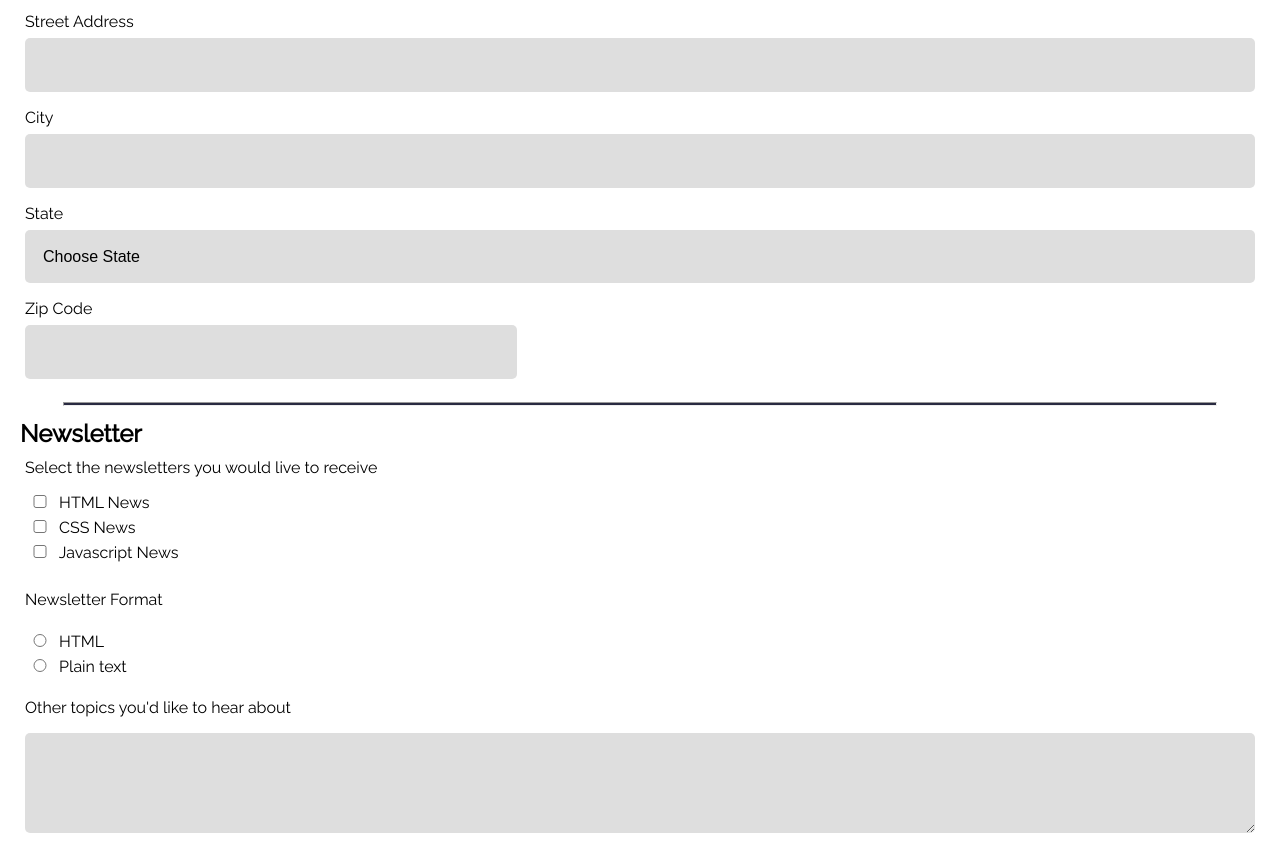
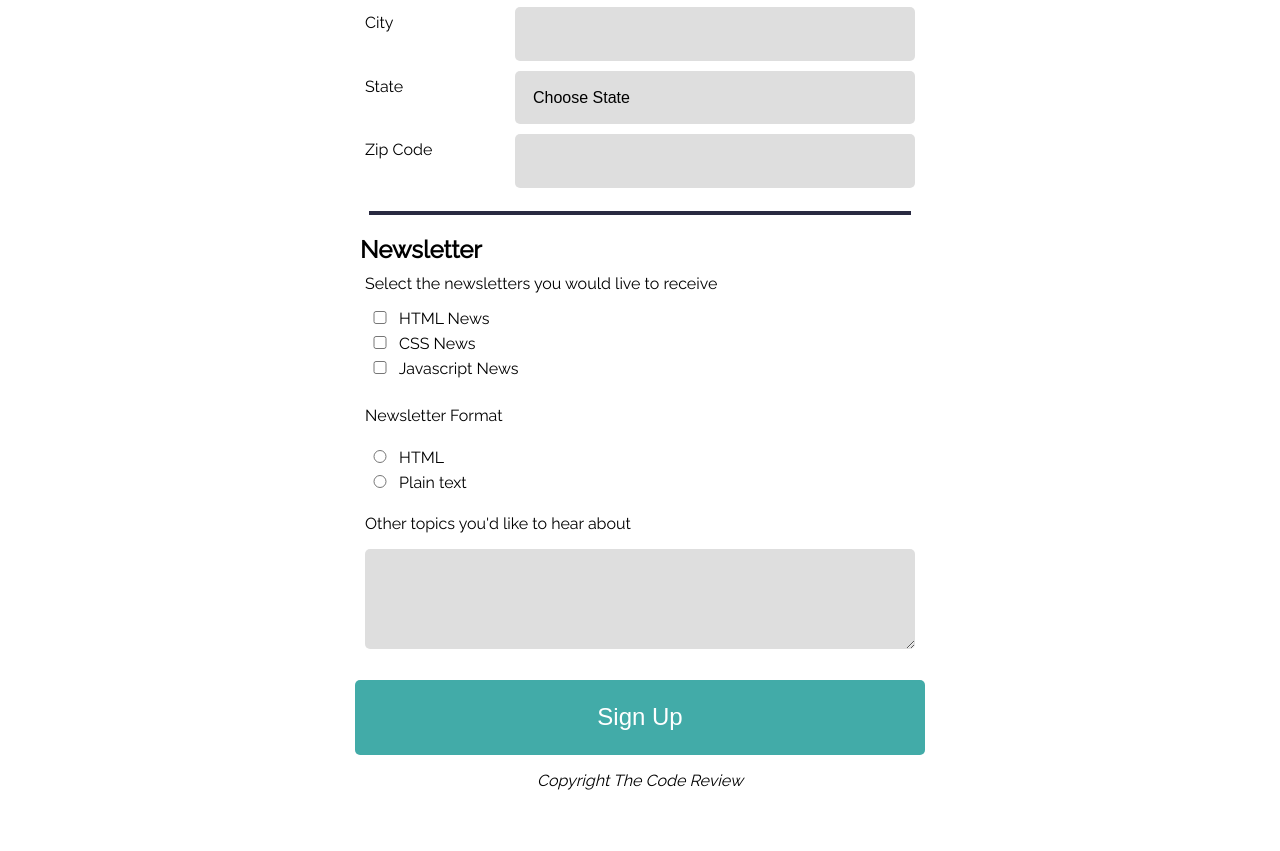
Before and after one commit to zellerpress/online-form---techdegree-project-3, a plain HTML site: page index.html in a window 1280 px wide. Shown: the part 529-1380 px from the top of the page. After the commit the page ends 1319 px from the top, so only its background shows below. Drawn offline with Linux system fonts and the light colour scheme.

Commit message:
fixing media query
tinkering to get the media query layout correct regarding contact info

```diff
--- a/css/styles.css
+++ b/css/styles.css
@@ -12,15 +12,26 @@ body {
   font-family: 'Raleway', sans-serif;
 }
 
+.wrapper {
+  max-width: 95%;
+  margin: 0 auto;
+
+}
+
 h2 {
   margin: 0 auto;
   padding: 5px 20px;
 }
 
-hr {
+#hr_bold {
+  border-top: solid 5px #292a41;
+	width: 90%;
+	margin: 0 auto 3px;
+}
+
+#hr_regular {
+  border: solid 1px #292a41;
   width: 90%;
-  color: #292a41;
-  background-color: #292a41;
 }
 
 label {
@@ -73,12 +84,14 @@ input:focus, select:focus, textarea:focus {
   height: 5px;
   color: #292a41;
   background-color: #292a41;
+  margin-top: 30px;
 }
 
 #hr_regular {
   height: 2px;
   color: #292a41;
   background-color: #292a41;
+  margin-bottom: 15px;
 }
 
 input, select, textarea {
@@ -124,8 +137,46 @@ button {
   text-align: center;
   text-decoration: none;
   font-size: 24px;
-  padding: 15px 30px;
+  height: 75px;
+  transition: background-color 0.5s ease;
   margin: 0 auto;
 }
 
+button:hover {
+  background-color: #328a9d;
+}
+
 /* Media Query */
+
+@media (min-width: 760px) {
+
+.wrapper {
+  width: 600px;
+
+}
+hr {
+  width: 60%;
+
+}
+
+fieldset#contact label {
+  display: block;
+  float: left;
+  clear: both;
+  margin-right: 20px;
+}
+
+fieldset#contact input, select  {
+		width: 400px;
+    display: block;
+    float: right;
+	}
+
+  #zip {
+    width: 20%;
+  }
+
+  button {
+		width: 95%;
+	}
+}
--- a/index.html
+++ b/index.html
@@ -21,10 +21,10 @@
     <hr id="hr_bold">
     <hr id="hr_regular">
 
-
+<div class="wrapper">
     <h2>Contact Information</h2>
 
-    <fieldset>
+    <fieldset id="contact">
       <div class="contact_info">
 
       <label for="name">Full Name</label>
@@ -43,6 +43,7 @@
       <input type="text" id="city" name="user_city">
 
       <label for="state">State</label>
+
       <select id="state" name="state">
         <option value="Choose_State">Choose State</option>
         <option value="Alabama">Alabama </option>
@@ -107,19 +108,26 @@
     Select the newsletters you would live to receive
 
     <p><input type="checkbox" id="news_type" value="html_news" name="newsletters"> HTML News
+
     <br><input type="checkbox" id="news_type" value="css_news" name="newsletters"> CSS News
+
     <br><input type="checkbox" id="news_type" value="javascript_news" name="newsletters"> Javascript News
 
     <p><label>Newsletter Format</label></p>
+
     <input type="radio" id="format" value="html_option" name="newsletter_format"> HTML
+
     <br><input type="radio" id="format" value="plain_text" name="newsletter_format"> Plain text
 
     <p>Other topics you'd like to hear about</p>
+
     <textarea id="other_topics" value="other_topics" name="other_topics"></textarea>
+
   </fieldset>
-    <p><button type="submit">Sign Up</button></p>
+    <p><button type="submit" id="submit">Sign Up</button></p>
   </form>
+
     <footer>Copyright The Code Review</footer>
-
+  </div>
 </body>
 </html>
```
